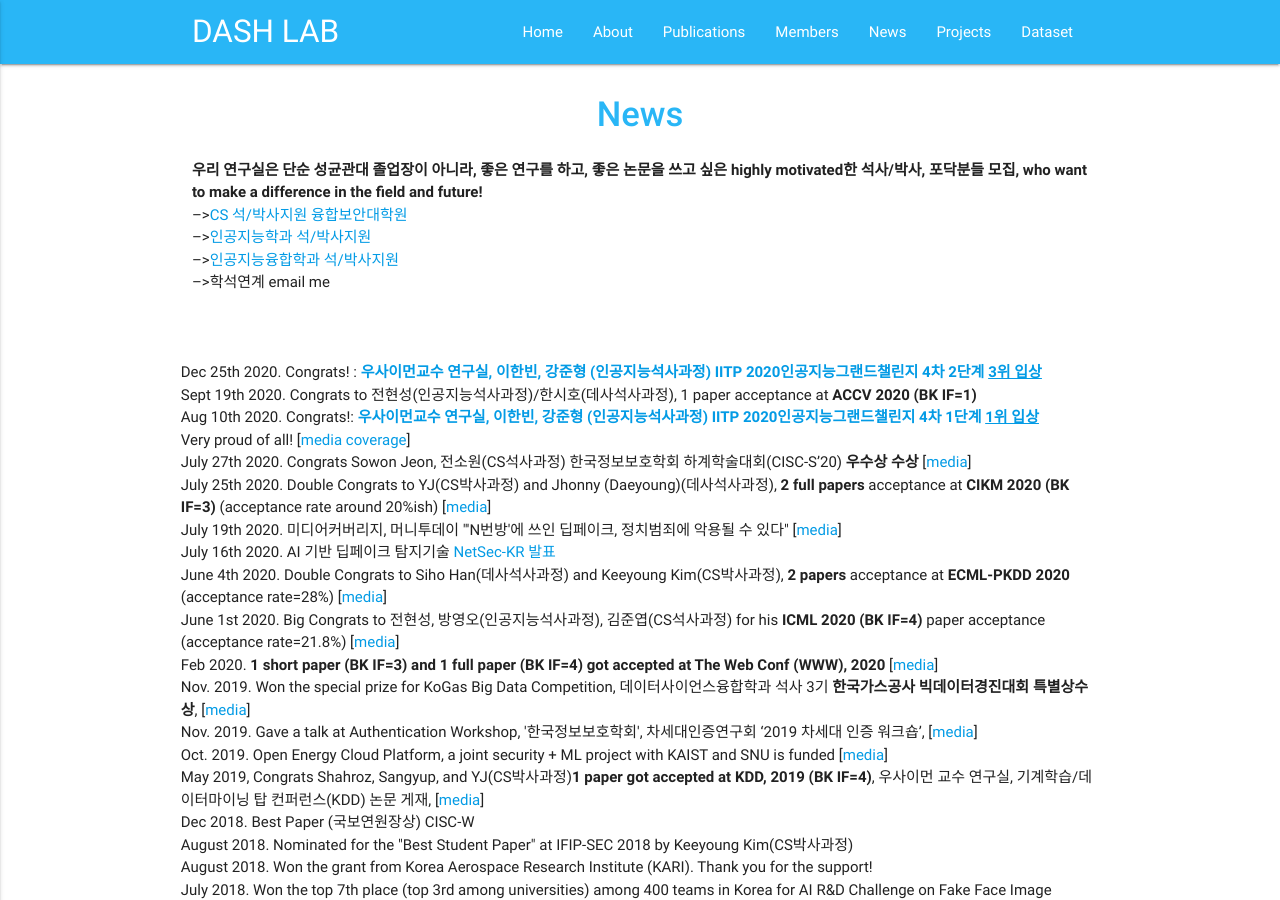
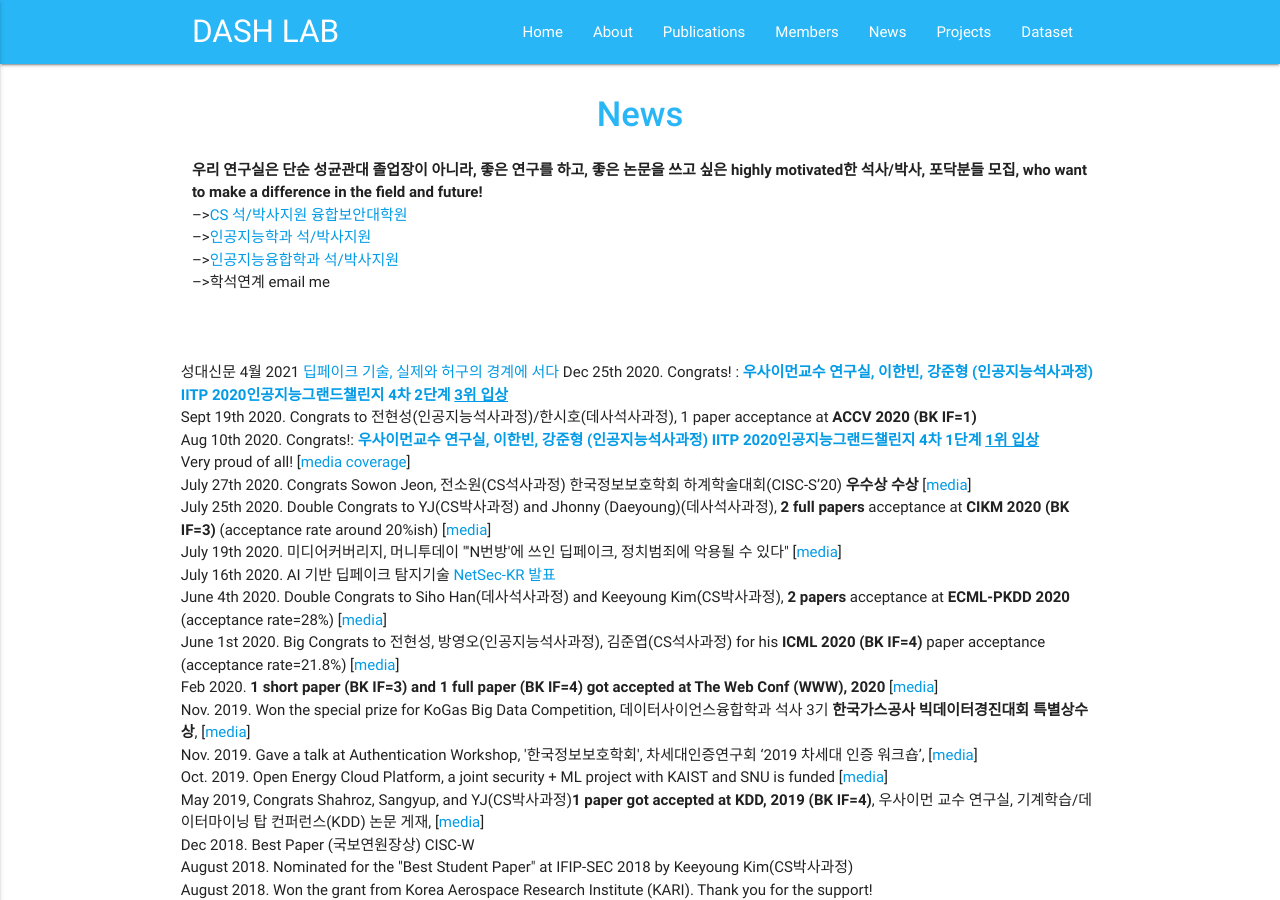
Before and after one commit to Yurim990507/DASH-Lab.github.io, a Jekyll site: the page built from example4.md, in a window 1280 px wide and 900 px high. Built offline with Jekyll 4.4.1, drawn with Linux system fonts in a browser that asks for light colours.

Commit message:
Update example4.md

```diff
--- a/example4.md
+++ b/example4.md
@@ -17,6 +17,8 @@ permalink: /News/
 
 <div class="section">
     <div class="row">
+
+성대신문 4월 2021 <a href="http://www.skkuw.com/news/articleView.html?idxno=22706">딥페이크 기술, 실제와 허구의 경계에 서다</a>
 Dec 25th 2020. Congrats! : <b><a href="https://ai.skku.edu/ai/community/news.do?mode=view&articleNo=109849">우사이먼교수 연구실, 이한빈, 강준형 (인공지능석사과정) IITP 2020인공지능그랜드챌린지 4차 2단계 <u>3위 입상</u></a></b> <br>
 Sept 19th 2020. Congrats to 전현성(인공지능석사과정)/한시호(데사석사과정),  1 paper acceptance at <b>ACCV 2020 (BK IF=1)</b> <br>
 Aug 10th 2020. Congrats!: <b><a href="https://ai.skku.edu/ai/community/news.do?mode=view&articleNo=99744&article.offset=0&articleLimit=10">우사이먼교수 연구실, 이한빈, 강준형 (인공지능석사과정) IITP 2020인공지능그랜드챌린지 4차 1단계 <u>1위 입상</u></a></b> <br>
```
